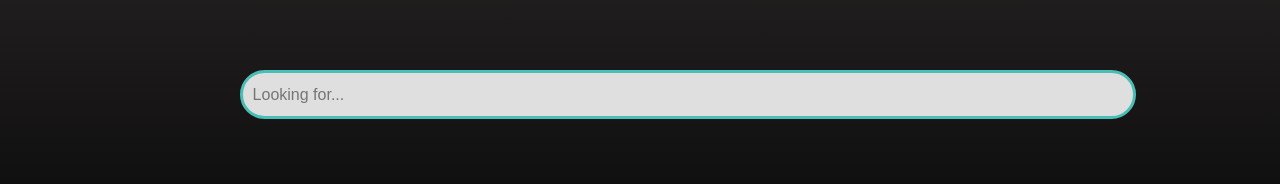
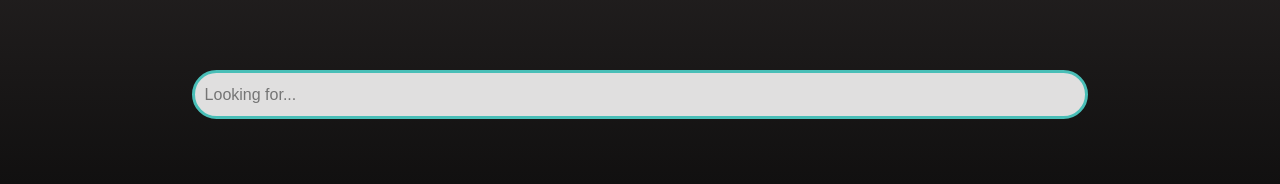
Before and after one commit to achintyaakumar/cs326-final-het, a website: page client/index.html in a window 1280 px wide. Shown: the part 502-686 px from the top of the page. Drawn offline with nearby package versions, Linux system fonts and the light colour scheme.

Commit message:
final index change

```diff
--- a/client/assets/main.css
+++ b/client/assets/main.css
@@ -26,7 +26,8 @@ body {
     display:flex;
     position:relative;
     margin-top: 5em;
-    margin-left: 15em;
+    margin-left: auto;
+    margin-right: auto;
     width:70%;
     flex-direction:row;
     border-radius: 1em;
```
